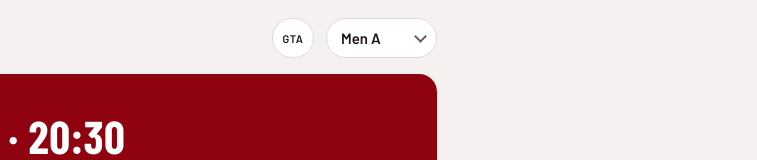
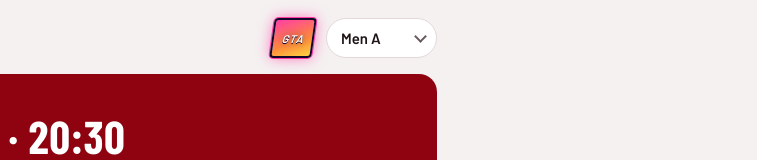
Before and after one commit to msteinmetz11/us-heffingen-app, a plain HTML site: page index.html in a window 1280 px wide. Shown: the top 160 px of the page, 523-1280 px from the left. Drawn offline with nearby package versions, Linux system fonts and the light colour scheme.

Commit message:
Give the style toggle button a GTA look (#3)
Claude-Session: https://claude.ai/code/session_01LfopTjF2AbXSK3kLJvyJub

Co-authored-by: Claude <noreply@anthropic.com>

```diff
--- a/index.html
+++ b/index.html
@@ -289,7 +289,8 @@ html.gta.gta .hero .when{filter:drop-shadow(0 0 6px #14052B) drop-shadow(0 0 12p
 html.gta.gta .hero{padding-bottom:110px!important}
 html.gta.gta .hero::after{height:90px!important;opacity:.5!important}
 html.gta.gta #hc{display:block}
-html.gta.gta .stylebtn{border-color:#00F0FF;color:#00F0FF;box-shadow:0 0 10px rgba(0,240,255,.6)}
+.stylebtn{background:linear-gradient(160deg,#FF3EA5 0%,#FF8A3D 60%,#FFD23F 100%);color:#fff;border:2px solid #14052B;border-radius:4px;font-style:italic;font-weight:800;letter-spacing:.08em;text-shadow:0 1px 0 #14052B,0 0 8px rgba(20,5,43,.6);transform:skewX(-8deg);box-shadow:0 0 0 1px #FF3EA5,0 0 14px rgba(255,62,165,.7)}
+html.gta.gta .stylebtn{background:linear-gradient(160deg,#14052B,#3A1470);color:#00F0FF;border:2px solid #00F0FF;text-shadow:0 0 8px #00F0FF;box-shadow:0 0 0 1px #FF3EA5,0 0 14px rgba(0,240,255,.8),0 0 26px rgba(255,62,165,.55)}
 </style>
 
 </head>
```
